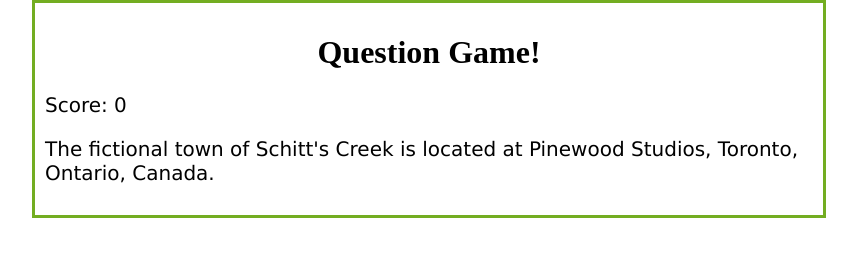
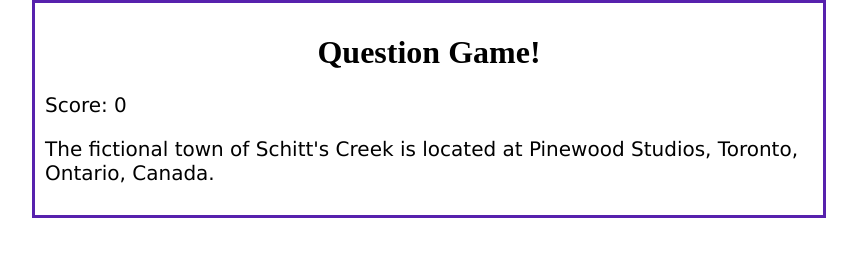
Before and after one commit to mlratino/SchittsCreekTemplate, a website: page index.html in a window 1280 px wide. Shown: the whole page, without its empty margins (211-1068 px from the left). Drawn offline with Linux system fonts and the light colour scheme.

```diff
--- a/assets/css/style.css
+++ b/assets/css/style.css
@@ -33,7 +33,7 @@
        body {
          margin: auto;
          width: 60%;
-         border: 3px solid #73AD21;
+         border: 3px solid #5721ad;
          padding: 10px;
        }
        .card {
```
Also changed, not shown: README.md.
